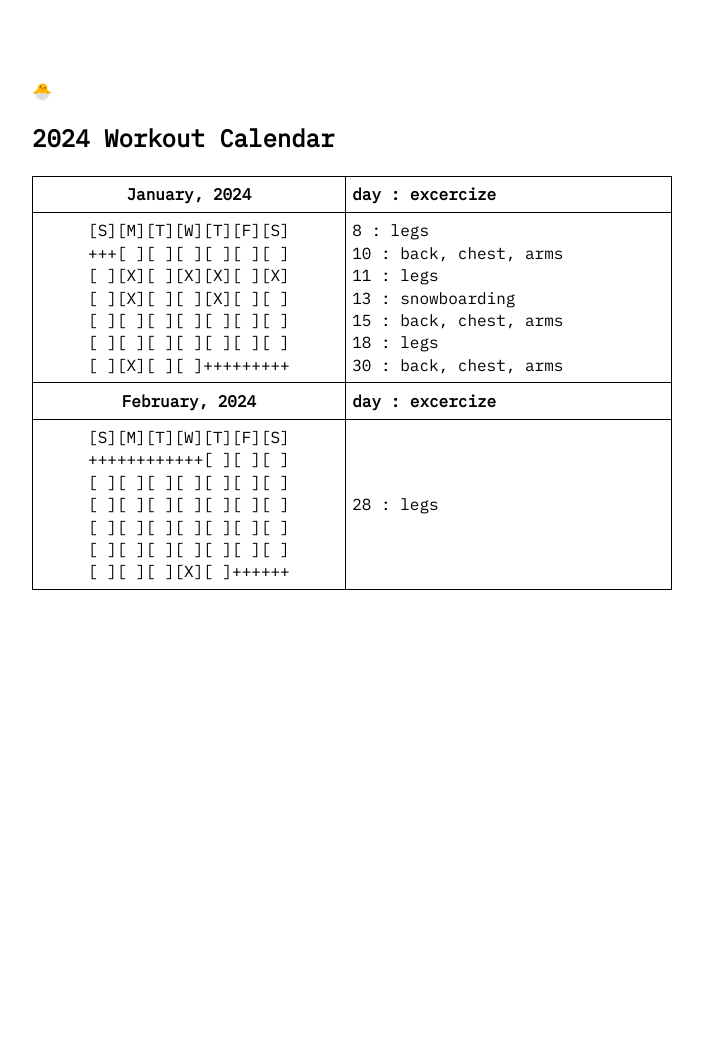
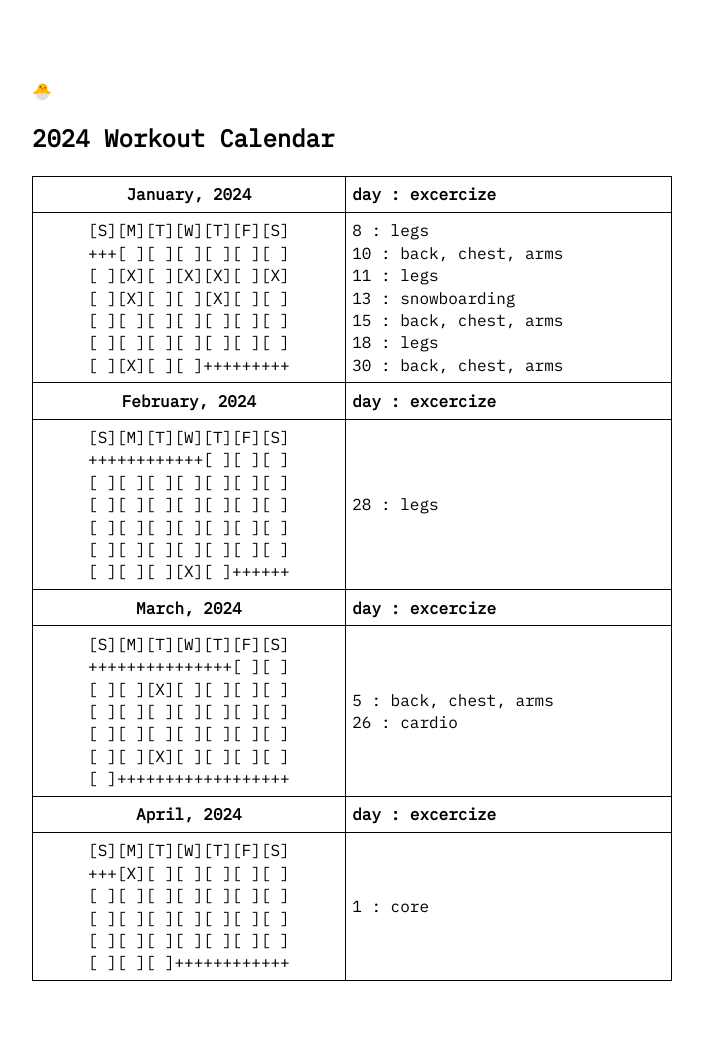
Before and after one commit to prolkh/prolkh.github.io, a Jekyll site: the page built from 2024-workout-calendar.md, in a window 1280 px wide. Shown: the whole page, without its empty margins (288-991 px from the left). Built offline with Jekyll 4.4.1, drawn with Linux system fonts in a browser that asks for light colours; before the commit the page ends 900 px from its top, so only the background shows below that.

Commit message:
Update 2024_workout_calendar.yml

```diff
--- a/_data/2024_workout_calendar.yml
+++ b/_data/2024_workout_calendar.yml
@@ -30,3 +30,29 @@ entries:
         [ ][ ][ ][X][ ]++++++'
     body2:
        '28 : legs<br>'
+
+  - head1: 'March, 2024'
+    head2: 'day : excercize'
+    body1:
+       '[S][M][T][W][T][F][S]<br>
+        +++++++++++++++[ ][ ]<br>
+        [ ][ ][X][ ][ ][ ][ ]<br>
+        [ ][ ][ ][ ][ ][ ][ ]<br>
+        [ ][ ][ ][ ][ ][ ][ ]<br>
+        [ ][ ][X][ ][ ][ ][ ]<br>
+        [ ]++++++++++++++++++'
+    body2:
+       '5 : back, chest, arms<br>
+        26 : cardio'
+
+  - head1: 'April, 2024'
+    head2: 'day : excercize'
+    body1:
+       '[S][M][T][W][T][F][S]<br>
+        +++[X][ ][ ][ ][ ][ ]<br>
+        [ ][ ][ ][ ][ ][ ][ ]<br>
+        [ ][ ][ ][ ][ ][ ][ ]<br>
+        [ ][ ][ ][ ][ ][ ][ ]<br>
+        [ ][ ][ ]++++++++++++'
+    body2:
+       '1 : core<br>'
```
